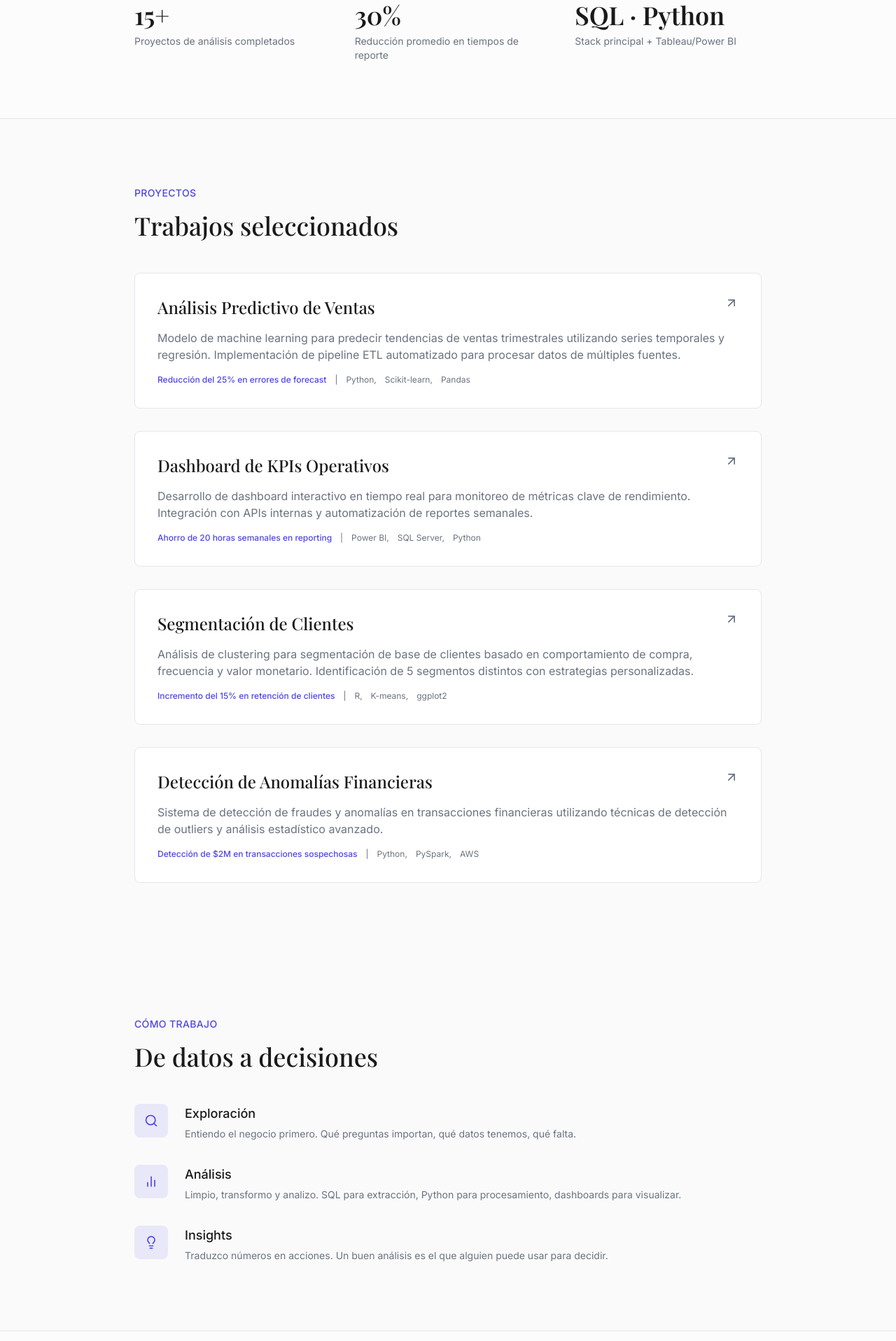
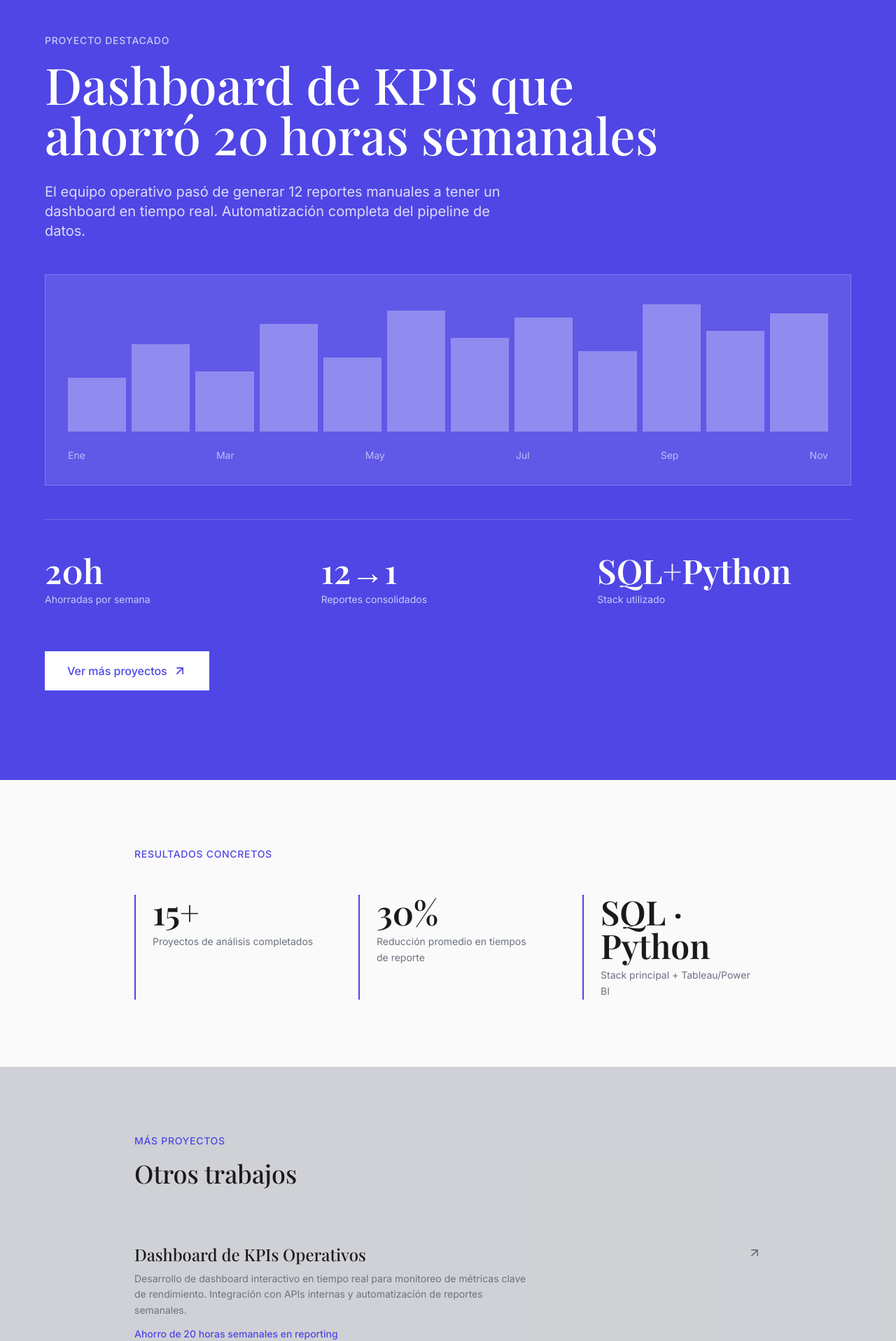
Before and after one commit to tonysoprano33/portfolio-lautaro-ortiz, a Next.js app: page / in a window 1280 px wide. Shown: the part 880-2797 px from the top of the page at 70% size. Built offline with nearby package versions, Linux system fonts and the light colour scheme.

Commit message:
feat: hero agresivo, seccion featured, ritmo visual, proyectos como protagonistas

```diff
--- a/src/app/page.tsx
+++ b/src/app/page.tsx
@@ -1,4 +1,5 @@
 import Hero from "@/components/Hero";
+import Featured from "@/components/Featured";
 import Credibility from "@/components/Credibility";
 import Projects from "@/components/Projects";
 import Process from "@/components/Process";
@@ -9,6 +10,7 @@ export default function Home() {
   return (
     <main className="min-h-screen">
       <Hero />
+      <Featured />
       <Credibility />
       <Projects />
       <Process />
--- a/src/components/Credibility.tsx
+++ b/src/components/Credibility.tsx
@@ -2,30 +2,35 @@
 
 export default function Credibility() {
   return (
-    <section className="py-20 px-4 sm:px-6 lg:px-8 border-y border-border bg-card/30">
+    <section className="py-24 px-4 sm:px-6 lg:px-8 bg-background">
       <div className="max-w-4xl mx-auto">
-        <div className="grid grid-cols-1 sm:grid-cols-3 gap-8 sm:gap-12">
-          <div>
-            <p className="font-display text-3xl sm:text-4xl font-semibold text-primary mb-2">
+        {/* Section label */}
+        <p className="text-accent text-sm font-medium uppercase tracking-wider mb-12">
+          Resultados concretos
+        </p>
+
+        <div className="grid grid-cols-1 sm:grid-cols-3 gap-10 sm:gap-16">
+          <div className="border-l-2 border-accent pl-6">
+            <p className="font-display text-4xl sm:text-5xl font-semibold text-primary mb-2">
               15+
             </p>
-            <p className="text-muted-foreground text-sm">
+            <p className="text-muted-foreground text-sm leading-relaxed">
               Proyectos de análisis completados
             </p>
           </div>
-          <div>
-            <p className="font-display text-3xl sm:text-4xl font-semibold text-primary mb-2">
+          <div className="border-l-2 border-accent pl-6">
+            <p className="font-display text-4xl sm:text-5xl font-semibold text-primary mb-2">
               30%
             </p>
-            <p className="text-muted-foreground text-sm">
+            <p className="text-muted-foreground text-sm leading-relaxed">
               Reducción promedio en tiempos de reporte
             </p>
           </div>
-          <div>
-            <p className="font-display text-3xl sm:text-4xl font-semibold text-primary mb-2">
+          <div className="border-l-2 border-accent pl-6">
+            <p className="font-display text-4xl sm:text-5xl font-semibold text-primary mb-2">
               SQL · Python
             </p>
-            <p className="text-muted-foreground text-sm">
+            <p className="text-muted-foreground text-sm leading-relaxed">
               Stack principal + Tableau/Power BI
             </p>
           </div>
--- /dev/null
+++ b/src/components/Featured.tsx
@@ -0,0 +1,75 @@
+"use client";
+
+import { ArrowUpRight } from "lucide-react";
+
+export default function Featured() {
+  return (
+    <section id="featured" className="py-32 px-4 sm:px-6 lg:px-8 bg-accent text-accent-foreground">
+      <div className="max-w-6xl mx-auto">
+        {/* Label */}
+        <p className="text-accent-foreground/70 text-sm font-medium uppercase tracking-wider mb-4">
+          Proyecto destacado
+        </p>
+
+        {/* Title */}
+        <h2 className="font-display text-4xl sm:text-5xl md:text-6xl lg:text-7xl font-medium mb-8 leading-tight">
+          Dashboard de KPIs que<br />
+          ahorró 20 horas semanales
+        </h2>
+
+        {/* Description */}
+        <p className="text-accent-foreground/80 text-lg sm:text-xl max-w-2xl mb-12 leading-relaxed">
+          El equipo operativo pasó de generar 12 reportes manuales a tener
+          un dashboard en tiempo real. Automatización completa del pipeline de datos.
+        </p>
+
+        {/* Visual mock */}
+        <div className="bg-accent-foreground/10 backdrop-blur-sm border border-accent-foreground/20 p-6 sm:p-8 mb-12">
+          {/* Chart bars simulation */}
+          <div className="flex items-end gap-2 h-48 mb-6">
+            {[40, 65, 45, 80, 55, 90, 70, 85, 60, 95, 75, 88].map((h, i) => (
+              <div
+                key={i}
+                className="flex-1 bg-accent-foreground/30 hover:bg-accent-foreground/50 transition-colors"
+                style={{ height: `${h}%` }}
+              />
+            ))}
+          </div>
+          <div className="flex justify-between text-sm text-accent-foreground/60">
+            <span>Ene</span>
+            <span>Mar</span>
+            <span>May</span>
+            <span>Jul</span>
+            <span>Sep</span>
+            <span>Nov</span>
+          </div>
+        </div>
+
+        {/* Result highlight */}
+        <div className="grid grid-cols-1 sm:grid-cols-3 gap-8 border-t border-accent-foreground/20 pt-12">
+          <div>
+            <p className="font-display text-4xl sm:text-5xl font-semibold mb-2">20h</p>
+            <p className="text-accent-foreground/70 text-sm">Ahorradas por semana</p>
+          </div>
+          <div>
+            <p className="font-display text-4xl sm:text-5xl font-semibold mb-2">12→1</p>
+            <p className="text-accent-foreground/70 text-sm">Reportes consolidados</p>
+          </div>
+          <div>
+            <p className="font-display text-4xl sm:text-5xl font-semibold mb-2">SQL+Python</p>
+            <p className="text-accent-foreground/70 text-sm">Stack utilizado</p>
+          </div>
+        </div>
+
+        {/* CTA */}
+        <a
+          href="#projects"
+          className="inline-flex items-center gap-2 bg-accent-foreground text-accent px-8 py-4 mt-16 font-medium hover:opacity-90 transition-opacity"
+        >
+          Ver más proyectos
+          <ArrowUpRight className="w-5 h-5" />
+        </a>
+      </div>
+    </section>
+  );
+}
--- a/src/components/Process.tsx
+++ b/src/components/Process.tsx
@@ -1,52 +1,31 @@
 "use client";
-
-import { Search, BarChart2, Lightbulb } from "lucide-react";
-
-const steps = [
-  {
-    icon: Search,
-    title: "Exploración",
-    desc: "Entiendo el negocio primero. Qué preguntas importan, qué datos tenemos, qué falta."
-  },
-  {
-    icon: BarChart2,
-    title: "Análisis",
-    desc: "Limpio, transformo y analizo. SQL para extracción, Python para procesamiento, dashboards para visualizar."
-  },
-  {
-    icon: Lightbulb,
-    title: "Insights",
-    desc: "Traduzco números en acciones. Un buen análisis es el que alguien puede usar para decidir."
-  }
-];
 
 export default function Process() {
   return (
-    <section id="process" className="py-24 px-4 sm:px-6 lg:px-8">
+    <section id="process" className="py-24 px-4 sm:px-6 lg:px-8 border-t border-border">
       <div className="max-w-4xl mx-auto">
-        <p className="text-accent text-sm font-medium uppercase tracking-wide mb-4">
-          Cómo trabajo
+        <div className="grid grid-cols-1 md:grid-cols-3 gap-10">
+          <div>
+            <p className="text-accent text-3xl font-display font-medium mb-4">01</p>
+            <h3 className="text-lg font-medium text-primary mb-2">Exploración</h3>
+            <p className="text-muted-foreground text-sm leading-relaxed">
+              Entiendo el negocio primero. Qué preguntas importan, qué datos tenemos, qué falta.
             </p>
-        <h2 className="font-display text-3xl sm:text-4xl font-medium mb-12">
-          De datos a decisiones
-        </h2>
-
-        <div className="space-y-8">
-          {steps.map((step, index) => (
-            <div key={index} className="flex gap-4 sm:gap-6">
-              <div className="flex-shrink-0 w-12 h-12 bg-accent/10 rounded-lg flex items-center justify-center">
-                <step.icon className="w-5 h-5 text-accent" />
           </div>
           <div>
-                <h3 className="text-lg font-medium text-primary mb-1">
-                  {step.title}
-                </h3>
+            <p className="text-accent text-3xl font-display font-medium mb-4">02</p>
+            <h3 className="text-lg font-medium text-primary mb-2">Análisis</h3>
             <p className="text-muted-foreground text-sm leading-relaxed">
-                  {step.desc}
+              SQL para extracción, Python para procesamiento, dashboards para visualizar.
             </p>
           </div>
+          <div>
+            <p className="text-accent text-3xl font-display font-medium mb-4">03</p>
+            <h3 className="text-lg font-medium text-primary mb-2">Insights</h3>
+            <p className="text-muted-foreground text-sm leading-relaxed">
+              Traduzco números en acciones que alguien puede usar para decidir.
+            </p>
           </div>
-          ))}
         </div>
       </div>
     </section>
--- a/src/components/Projects.tsx
+++ b/src/components/Projects.tsx
@@ -4,45 +4,39 @@ import { projects } from "@/data/projects";
 import { ArrowUpRight } from "lucide-react";
 
 export default function Projects() {
-  // Show only first 4 projects
-  const featuredProjects = projects.slice(0, 4);
+  // Show remaining projects (skip first one which is featured)
+  const otherProjects = projects.slice(1, 4);
 
   return (
-    <section id="projects" className="py-24 px-4 sm:px-6 lg:px-8">
+    <section id="projects" className="py-24 px-4 sm:px-6 lg:px-8 bg-muted/30">
       <div className="max-w-4xl mx-auto">
-        <p className="text-accent text-sm font-medium uppercase tracking-wide mb-4">
-          Proyectos
+        <p className="text-accent text-sm font-medium uppercase tracking-wider mb-4">
+          Más proyectos
         </p>
         <h2 className="font-display text-3xl sm:text-4xl font-medium mb-12">
-          Trabajos seleccionados
+          Otros trabajos
         </h2>
 
-        <div className="space-y-8">
-          {featuredProjects.map((project) => (
+        <div className="space-y-0 divide-y divide-border">
+          {otherProjects.map((project) => (
             <a
               key={project.id}
               href={project.githubUrl || "#"}
-              className="group block p-6 sm:p-8 bg-card border border-border rounded-lg hover:border-accent/50 transition-colors"
+              className="group block py-8 hover:pl-4 transition-all duration-300"
             >
-              <div className="flex justify-between items-start gap-4 mb-4">
-                <h3 className="font-display text-xl sm:text-2xl font-medium group-hover:text-accent transition-colors">
-                  {project.title}
-                </h3>
-                <ArrowUpRight className="w-5 h-5 text-muted-foreground group-hover:text-accent transition-colors flex-shrink-0" />
-              </div>
-
-              <p className="text-muted-foreground text-sm sm:text-base leading-relaxed mb-4">
-                {project.description}
-              </p>
-
-              <div className="flex flex-wrap items-center gap-3 text-xs">
-                <span className="text-accent font-medium">{project.results}</span>
-                <span className="text-muted-foreground">|</span>
-                {project.tools.slice(0, 3).map((tool, i) => (
-                  <span key={tool} className="text-muted-foreground">
-                    {tool}{i < 2 && ","}
-                  </span>
-                ))}
+              <div className="flex justify-between items-start gap-4">
+                <div>
+                  <h3 className="font-display text-xl sm:text-2xl font-medium group-hover:text-accent transition-colors mb-2">
+                    {project.title}
+                  </h3>
+                  <p className="text-muted-foreground text-sm leading-relaxed max-w-xl">
+                    {project.description}
+                  </p>
+                  <p className="text-accent text-sm mt-3 font-medium">
+                    {project.results}
+                  </p>
+                </div>
+                <ArrowUpRight className="w-5 h-5 text-muted-foreground group-hover:text-accent transition-colors flex-shrink-0 mt-1" />
               </div>
             </a>
           ))}
--- a/src/components/Skills.tsx
+++ b/src/components/Skills.tsx
@@ -1,29 +1,13 @@
 "use client";
-
-const mainTools = ["SQL", "Python", "Tableau", "Power BI"];
-const otherTools = ["Pandas", "NumPy", "BigQuery", "AWS", "Git", "Excel"];
 
 export default function Skills() {
   return (
-    <section className="py-16 px-4 sm:px-6 lg:px-8 bg-card/30 border-y border-border">
+    <section className="py-12 px-4 sm:px-6 lg:px-8 border-t border-border">
       <div className="max-w-4xl mx-auto">
-        <div className="flex flex-wrap items-center gap-x-8 gap-y-4">
-          <span className="text-muted-foreground text-sm font-medium">Stack:</span>
-
-          {mainTools.map((tool) => (
-            <span key={tool} className="text-primary font-medium">
-              {tool}
-            </span>
-          ))}
-
-          <span className="text-muted-foreground">+</span>
-
-          {otherTools.map((tool, i) => (
-            <span key={tool} className="text-muted-foreground text-sm">
-              {tool}{i < otherTools.length - 1 ? "," : ""}
-            </span>
-          ))}
-        </div>
+        <p className="text-muted-foreground text-sm">
+          <span className="text-primary font-medium">Stack:</span>{" "}
+          SQL · Python · Tableau · Power BI · Pandas · BigQuery · AWS · Git
+        </p>
       </div>
     </section>
   );
```
Also changed, not shown: src/components/Contact.tsx (+8 -8 lines), src/components/Hero.tsx (+22 -20 lines). Lines whose indentation alone changed are shown as unchanged.
